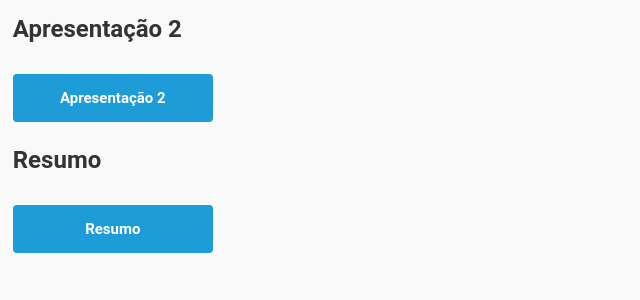
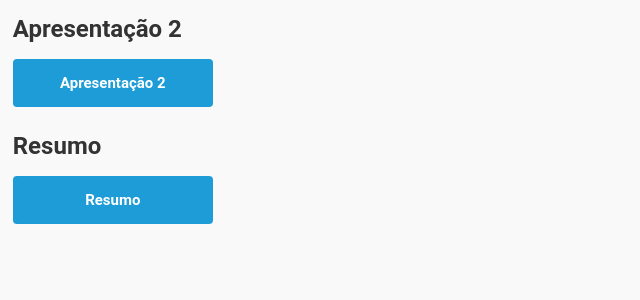
Before and after one commit to RafaelC0sta/PioneirosManagment, a PHP site: page /apoio.php in a window 1280 px wide. Shown: the part 48-348 px from the top of the page, without its empty margins (0-640 px from the left). Run offline with PHP 8.4, Linux system fonts and the light colour scheme; the visitor is signed in with stand-in values (Sample User, id 1).

Commit message:
pequenas correcoes

```diff
--- a/public/apoio.php
+++ b/public/apoio.php
@@ -1,3 +1,7 @@
+<?php
+    require '../private/checkLogin.php';
+?>
+
 <!DOCTYPE html>
 <html lang="en">
 <head>
@@ -9,19 +13,16 @@
 <?php include('header.php')?>
 <body>
     <div class="body">
-        <div class="apresentacao">
+        <div class="documentos">
             <div>
                 <h2>Apresentação 2</h2>
-                <br>
                 <a href="../private/download.php?file=Apresentação 2.pdf">
                     <button class="botao">Apresentação 2</button>
                 </a>
-                <br>
             </div>
             <br>
             <div>
                 <h2>Resumo</h2>
-                <br>
                 <a href="../private/download.php?file=provas_.pdf">
                     <button class="botao">Resumo</button>
                 </a>
--- a/public/css/index.css
+++ b/public/css/index.css
@@ -1,3 +1,7 @@
+:root {
+    --azulPioneiros: #1d9cd7;
+}
+
 * {
     margin: 0;
     padding: 0;
@@ -221,6 +225,10 @@ section {
     box-shadow: 0 0 5px rgba(0, 123, 255, 0.5);
 }
 
+.documentos h2 {
+    margin-bottom: 0.5rem;
+}
+
 @media (max-width: 768px) {
     .equipas-list {
         grid-template-columns: 1fr;
```
